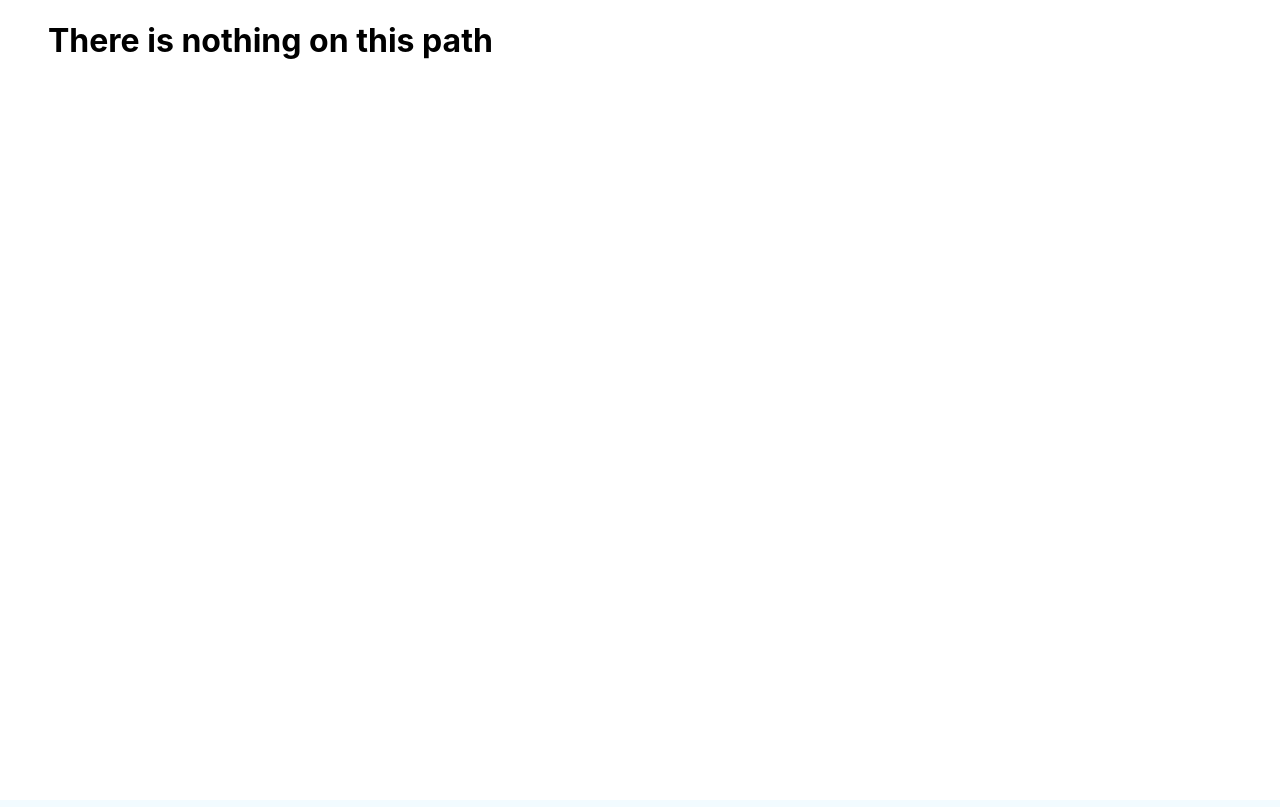
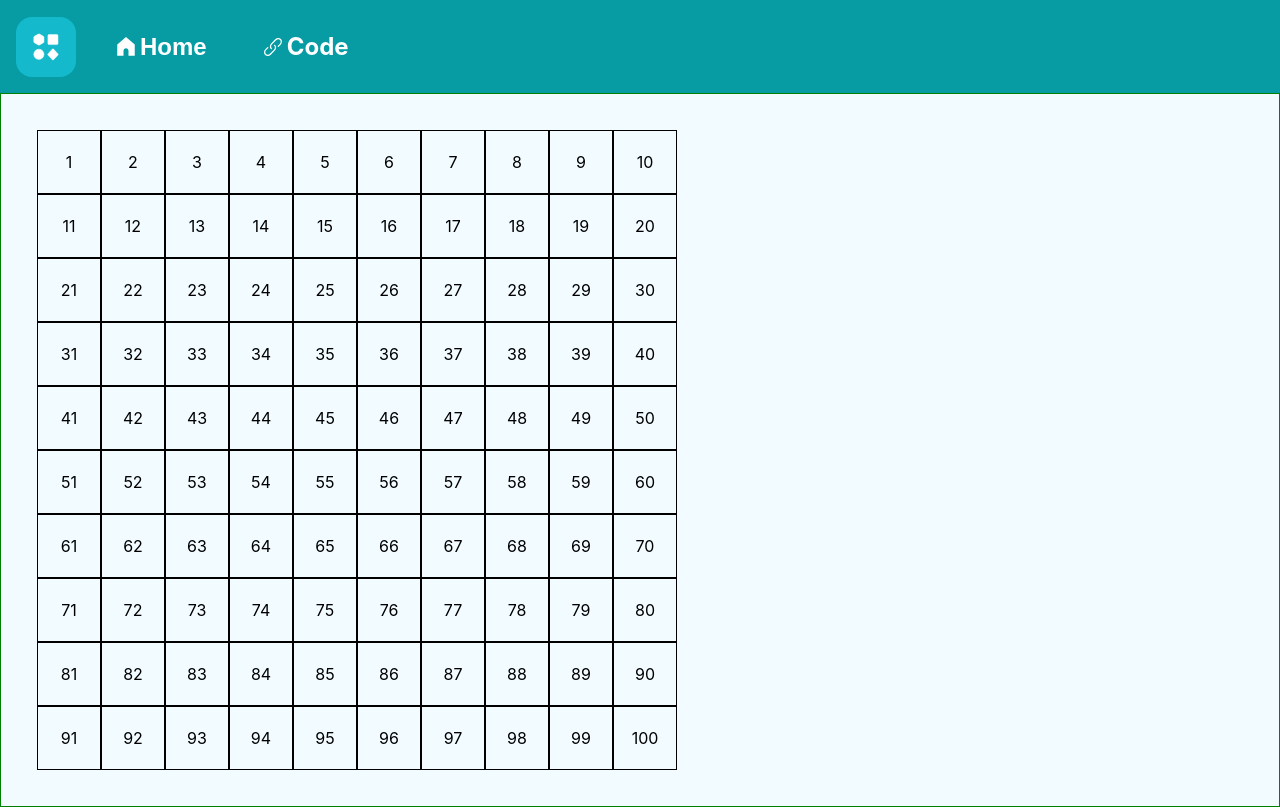
Before and after one commit to aayush-jangra/frontend, a React (Create React App) app in the folder machine-coding/: page /selectable-grid in a window 1280 px wide. Built offline with nearby package versions, Linux system fonts and the light colour scheme.

Commit message:
Selectable grid

```diff
--- a/machine-coding/src/App.js
+++ b/machine-coding/src/App.js
@@ -68,6 +68,9 @@ const PasswordGeneratorPage = React.lazy(() =>
 );
 const MultiSelectPage = React.lazy(() =>
   import("./Pages/MulitSelect/MultiSelectPage")
+);
+const SelectableGridPage = React.lazy(() =>
+  import("./Pages/SelectableGrid/SelectableGridPage")
 );
 
 function App() {
@@ -200,6 +203,10 @@ function App() {
       path: "/multi-select",
       component: <MultiSelectPage />,
     },
+    {
+      path: "/selectable-grid",
+      component: <SelectableGridPage />,
+    },
   ];
 
   return (
--- /dev/null
+++ b/machine-coding/src/Pages/SelectableGrid/SelectableGrid.jsx
@@ -0,0 +1,79 @@
+import { useCallback, useRef, useState } from "react";
+import "./selectableGridStyles.css";
+
+export const SelectableGrid = ({ rows, columns }) => {
+  const [selected, setSelected] = useState(
+    Array.from({ length: rows }, () =>
+      Array.from({ length: columns }, () => false)
+    )
+  );
+  const [pressed, setPressed] = useState(false);
+  const currentBox = useRef(null);
+  const startBox = useRef(null);
+
+  const updateSelection = useCallback(
+    (forced) => {
+      if (pressed || forced) {
+        setSelected((prev) => {
+          const copy = [...prev.map((v) => v)];
+
+          const containerDimensions = {
+            sr: Math.min(currentBox.current.row, startBox.current.row),
+            sc: Math.min(currentBox.current.col, startBox.current.col),
+            er: Math.max(currentBox.current.row, startBox.current.row),
+            ec: Math.max(currentBox.current.col, startBox.current.col),
+          };
+
+          return copy.map((row, ri) => {
+            return row.map((_, ci) => {
+              return (
+                ri >= containerDimensions.sr &&
+                ri <= containerDimensions.er &&
+                ci >= containerDimensions.sc &&
+                ci <= containerDimensions.ec
+              );
+            });
+          });
+        });
+      }
+    },
+    [pressed]
+  );
+
+  return (
+    <div>
+      <div
+        style={{
+          gridTemplateColumns: `repeat(${columns}, 1fr)`,
+          maxWidth: `${columns * 64}px`,
+        }}
+        className="selectable-grid"
+      >
+        {selected.map((row, ri) => {
+          return row.map((cell, ci) => (
+            <div
+              onMouseDown={() => {
+                setPressed(true);
+                startBox.current = { row: ri, col: ci };
+                updateSelection(true);
+              }}
+              onMouseUp={() => {
+                setPressed(false);
+              }}
+              onMouseEnter={() => {
+                currentBox.current = { row: ri, col: ci };
+                updateSelection();
+              }}
+              key={`${ri}-${ci}`}
+              className={`selectable-grid-item ${
+                cell ? "selectable-grid-item-selected" : ""
+              }`}
+            >
+              {ri * columns + ci + 1}
+            </div>
+          ));
+        })}
+      </div>
+    </div>
+  );
+};
--- /dev/null
+++ b/machine-coding/src/Pages/SelectableGrid/SelectableGridPage.jsx
@@ -0,0 +1,11 @@
+import { SelectableGrid } from "./SelectableGrid";
+
+const SelectableGridPage = () => {
+  return (
+    <div>
+      <SelectableGrid rows={10} columns={10} />
+    </div>
+  );
+};
+
+export default SelectableGridPage;
--- /dev/null
+++ b/machine-coding/src/Pages/SelectableGrid/selectableGridStyles.css
@@ -0,0 +1,18 @@
+.selectable-grid {
+  display: grid;
+  width: 100%;
+}
+
+.selectable-grid-item {
+  border: 1px solid;
+  aspect-ratio: 1/1;
+  max-width: 64px;
+  display: flex;
+  align-items: center;
+  justify-content: center;
+  user-select: none;
+}
+
+.selectable-grid-item-selected {
+  background-color: lightblue;
+}
--- a/machine-coding/src/constants/questions.js
+++ b/machine-coding/src/constants/questions.js
@@ -179,4 +179,11 @@ export const questions = [
       "Build a multi-select dropdown where users can choose multiple options from a list. Selected options should be displayed as removable tags. The dropdown should support searching, keyboard navigation, and the ability to clear all selections at once.",
     path: "/multi-select",
   },
+  {
+    folderName: "SelectableGrid",
+    title: "Selectable Grid",
+    description:
+      "Build a grid where users can select multiple cells by either clicking or dragging the mouse over them. Selected cells should be visually highlighted, and users should be able to toggle selection by dragging again.",
+    path: "/selectable-grid",
+  },
 ];
```
